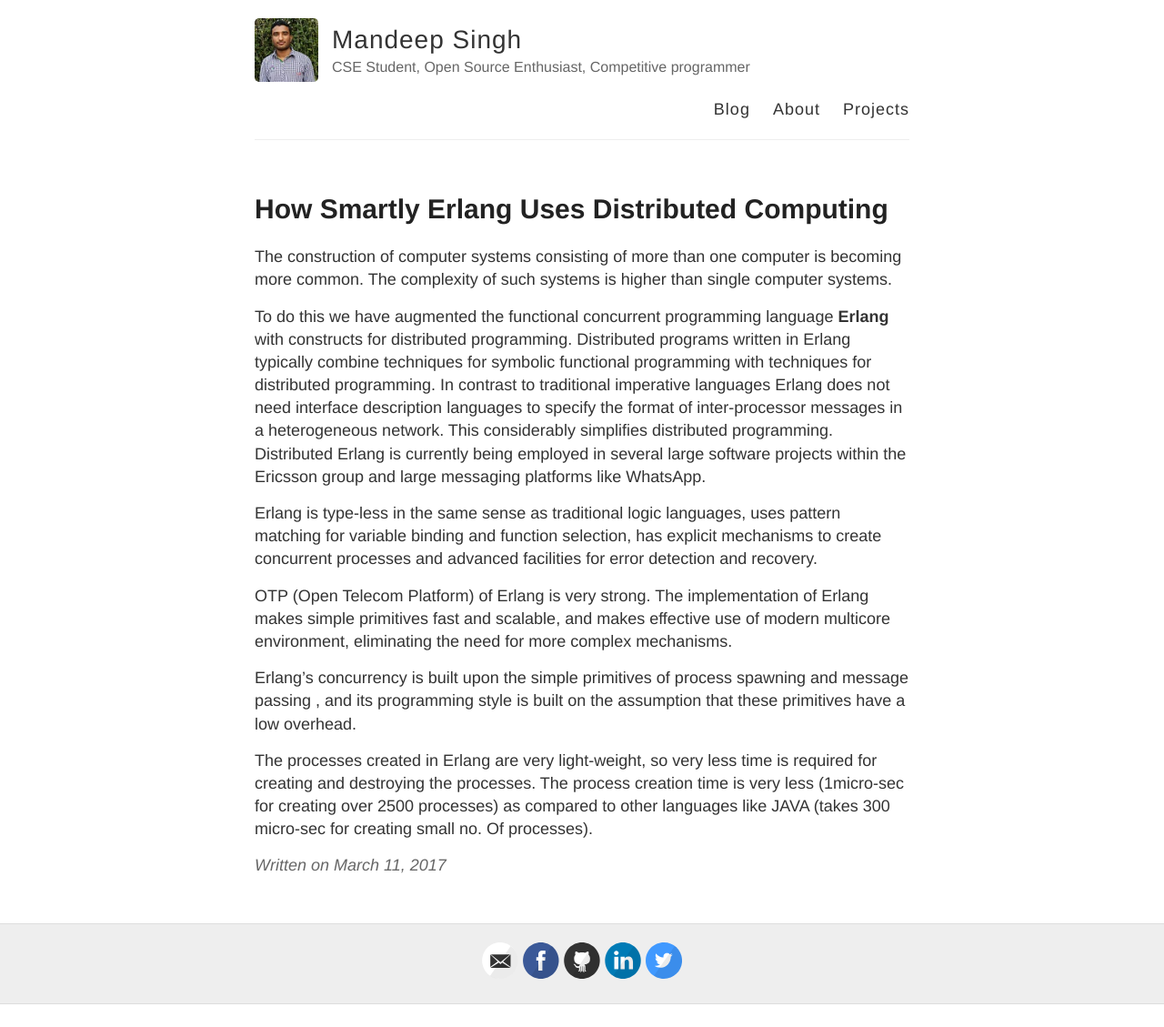
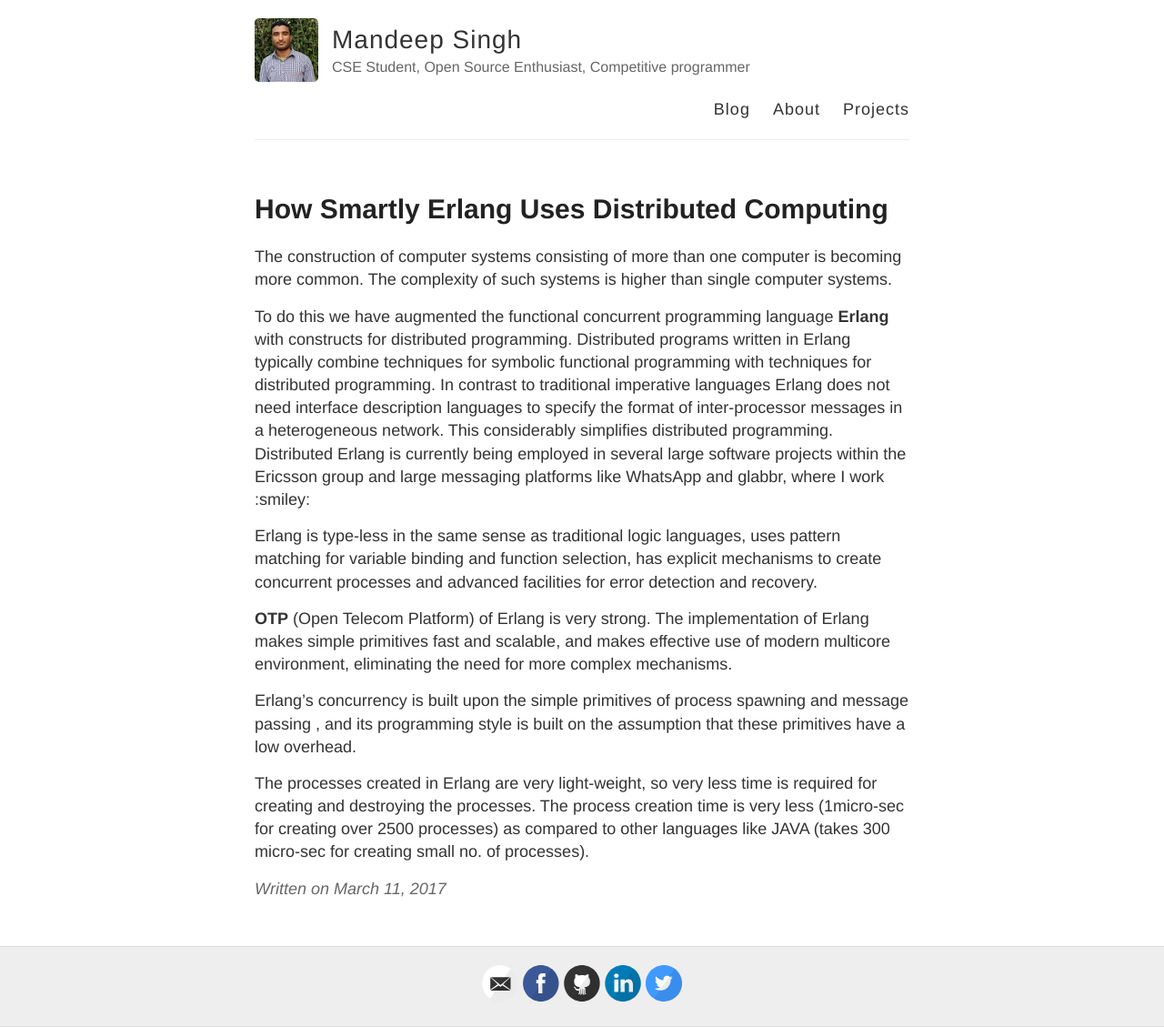
Before and after one commit to msdeep14/msdeep14.github.io, a Jekyll site: the page built from _posts/2017-3-11-Erlang.md, in a window 1280 px wide. Shown: the whole page at 91% size. Built offline with Jekyll 4.4.1, drawn with Linux system fonts in a browser that asks for light colours; before the commit the page ends 1104 px from its top, so only the background shows below that.

Commit message:
cosmetic changes

```diff
--- a/_posts/2017-3-11-Erlang.md
+++ b/_posts/2017-3-11-Erlang.md
@@ -7,16 +7,25 @@
 The construction of computer systems consisting of more than one computer is becoming more common. The complexity of such systems is higher than single computer systems.
 
 
-To do this we have augmented the functional concurrent programming language **Erlang** with constructs for distributed programming. Distributed programs written in Erlang typically combine techniques for symbolic functional programming with techniques for distributed programming. In contrast to traditional imperative languages Erlang does not need interface description languages to specify the format of inter-processor messages in a heterogeneous network. This considerably simplifies distributed programming. Distributed Erlang is currently being employed in several large software projects within the Ericsson group and large messaging platforms like WhatsApp.
+To  do  this  we have augmented the functional concurrent programming language **Erlang** with constructs for distributed
+programming. Distributed programs written in Erlang typically combine techniques for symbolic functional programming with techniques  for  distributed  programming. In contrast to traditional imperative languages Erlang does not need interface
+description  languages  to specify  the  format of inter-processor messages in a heterogeneous network. This considerably
+simplifies  distributed  programming. Distributed  Erlang  is currently being employed in several large software projects
+within the Ericsson group and large messaging platforms like WhatsApp and glabbr, where I work :smiley:
 
 
-Erlang is type-less in the same sense as traditional logic languages, uses pattern matching for variable binding and function selection, has explicit mechanisms to create concurrent processes and advanced facilities for error detection and recovery.
+Erlang  is  type-less in the  same  sense  as traditional logic languages, uses pattern matching for variable binding and
+function  selection, has  explicit  mechanisms to create concurrent processes and advanced facilities for error detection
+and recovery.
 
 
-OTP (Open Telecom Platform) of Erlang is very strong. The implementation of Erlang makes simple primitives fast and scalable, and makes effective use of modern multicore environment, eliminating the need for more complex mechanisms.
+**OTP** (Open Telecom Platform)  of  Erlang is very strong. The implementation of Erlang makes simple primitives fast and
+scalable, and makes effective use of modern multicore environment, eliminating the need for more complex mechanisms.
 
 
-Erlang's concurrency is built upon the simple primitives of process spawning and message passing , and its programming style is built on the assumption that these primitives have a low overhead.
+Erlang's concurrency is built upon  the simple primitives of process spawning and message passing ,   and its programming
+style is built on the assumption that these primitives have a low overhead.
 
 
-The processes created in Erlang are very light-weight, so very less time is required for creating and destroying the processes. The process creation time is very less (1micro-sec for creating over 2500 processes) as compared to other languages like JAVA (takes 300 micro-sec for creating small no. Of processes).
+The processes created in Erlang are very light-weight, so very less time is required for  creating  and  destroying  the  processes. The process creation time is very less (1micro-sec  for  creating  over 2500 processes)  as compared to other
+languages like JAVA (takes 300 micro-sec for creating small no. of processes).
```
